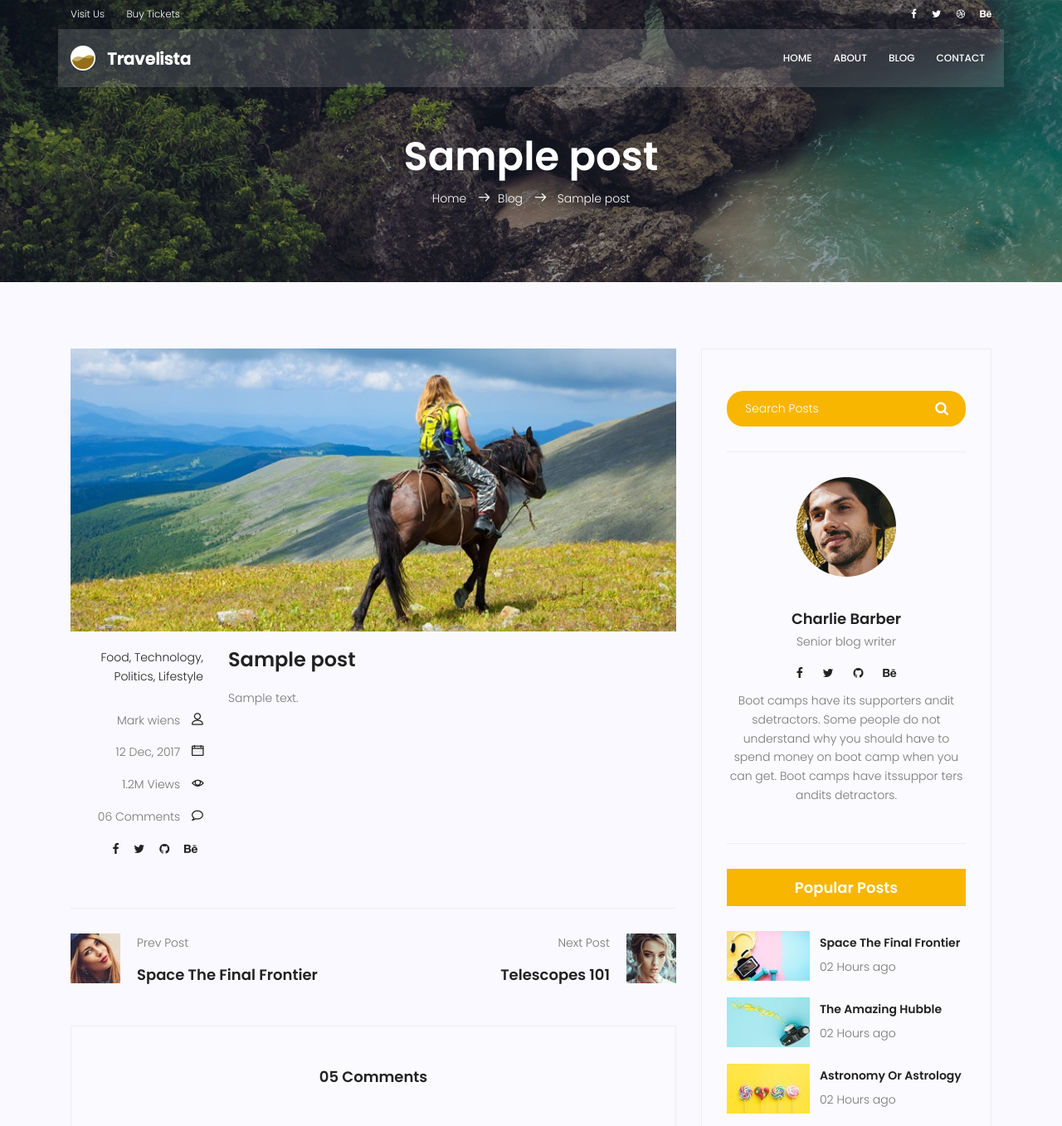
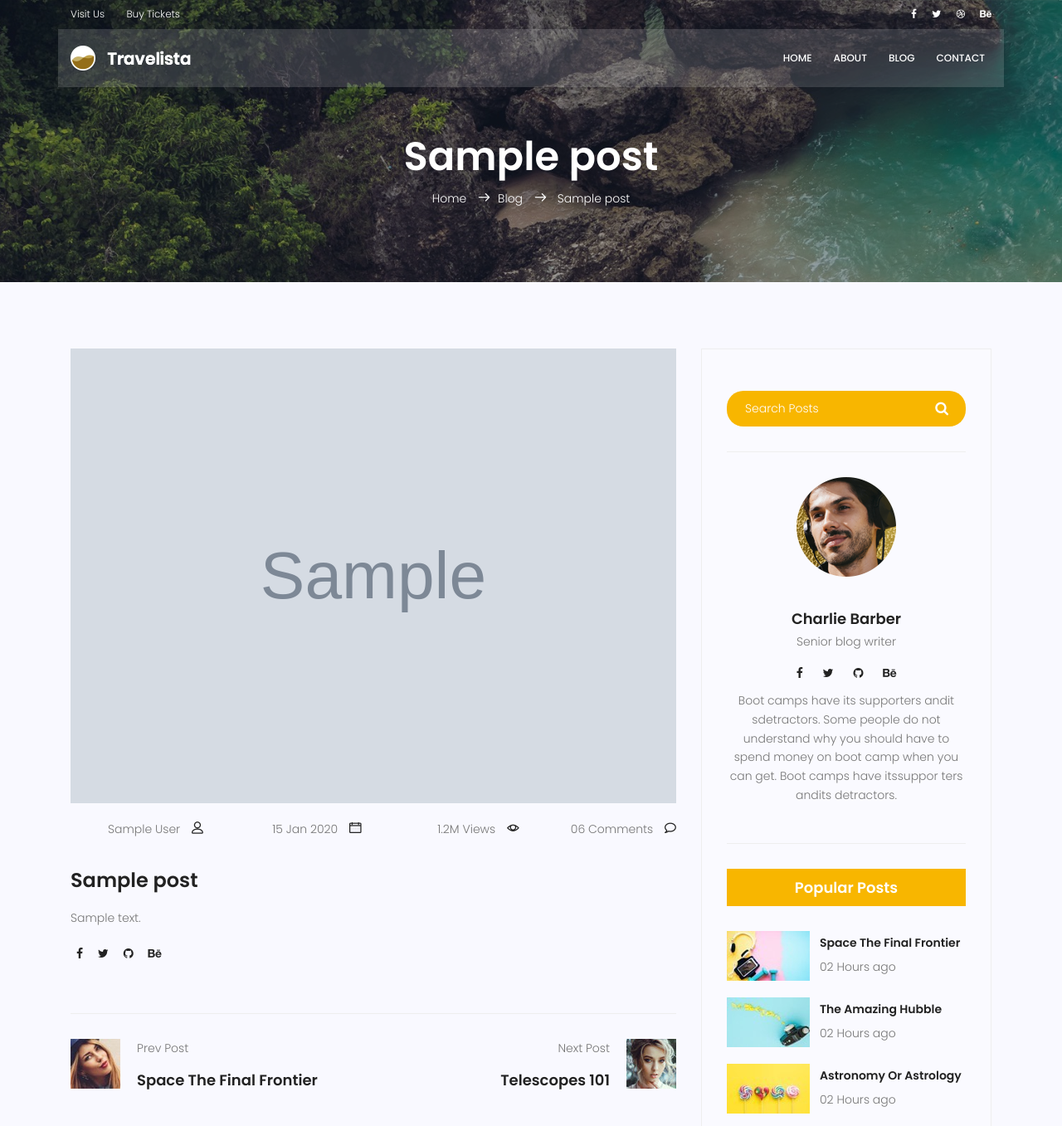
Before and after one commit to marzya000/mysite, a Django app: page /blog/1 in a window 1280 px wide. Shown: the top 1357 px of the page at 83% size. Run offline with Django 3.2, Linux system fonts and the light colour scheme; tables that the repository leaves empty hold one stand-in row (values such as "Sample post"); grey boxes marked "Sample" are stand-in pictures; some libraries are stand-ins or nearby versions.

Commit message:
changed template
used date filter in template tags.

```diff
--- a/templates/blog/blog-single.html
+++ b/templates/blog/blog-single.html
@@ -26,11 +26,11 @@
         <div class="single-post row">
           <div class="col-lg-12">
             <div class="feature-img">
-              <img class="img-fluid" src="{% static 'img/blog/feature-img1.jpg' %}" alt="" />
+              <img class="img-fluid" src="{{post.image.url}}" alt="" />
             </div>
           </div>
-          <div class="col-lg-3 col-md-3 meta-details">
-            <ul class="tags">
+           <!-- col-lg-3 col-md-3 meta-details   -->
+   <!--         <ul class="tags">
               <li>
                 <a href="#">Food,</a>
               </li>
@@ -43,21 +43,30 @@
               <li>
                 <a href="#">Lifestyle</a>
               </li>
-            </ul>
+            </ul> -->
+          <div class="col-lg-12 meta-details">
             <div class="user-details row">
-              <p class="user-name col-lg-12 col-md-12 col-6">
-                <a href="#">Mark wiens</a> <span class="lnr lnr-user"></span>
+              <p class="user-name col-lg-3 col-sm-6">
+                <a href="#">{{post.author.get_full_name}}</a> <span class="lnr lnr-user"></span>
               </p>
-              <p class="date col-lg-12 col-md-12 col-6">
-                <a href="#">12 Dec, 2017</a> <span class="lnr lnr-calendar-full"></span>
+              <p class="date col-lg-3 col-sm-6">
+                <a href="#">{{post.published_date|date:"d M Y"}}</a> <span class="lnr lnr-calendar-full"></span>
               </p>
-              <p class="view col-lg-12 col-md-12 col-6">
+              <p class="view col-lg-3 col-sm-6">
                 <a href="#">1.2M Views</a> <span class="lnr lnr-eye"></span>
               </p>
-              <p class="comments col-lg-12 col-md-12 col-6">
+              <p class="comments col-lg-3 col-sm-6"> <!--* col-lg-12 col-md-12 col-6 *-->
                 <a href="#">06 Comments</a> <span class="lnr lnr-bubble"></span>
               </p>
-              <ul class="social-links col-lg-12 col-md-12 col-6">
+            </div>
+          </div>
+
+          <div class="col-lg-12 col-md-12" >
+              <h3 class="mt-20 mb-20">{{post.title}}</h3>
+              <p class="excert">{{post.content}}</p>
+          </div>
+<!-- -->
+              <ul class="social-links col-lg-3 col-sm-6">
                 <li>
                   <a href="#"><i class="fa fa-facebook"></i></a>
                 </li>
@@ -71,13 +80,11 @@
                   <a href="#"><i class="fa fa-behance"></i></a>
                 </li>
               </ul>
-            </div>
-          </div>
-          <div class="col-lg-9 col-md-9">
-            <h3 class="mt-20 mb-20">{{post.title}}</h3>
-            <p class="excert">{{post.content}}</p>
 
-          </div>
+
+
+
+   <!--     ************************************************ -->
         </div>
         <div class="navigation-area">
           <div class="row">
```
Also changed, not shown: templates/blog/blog-home.html (+7 -3 lines).
